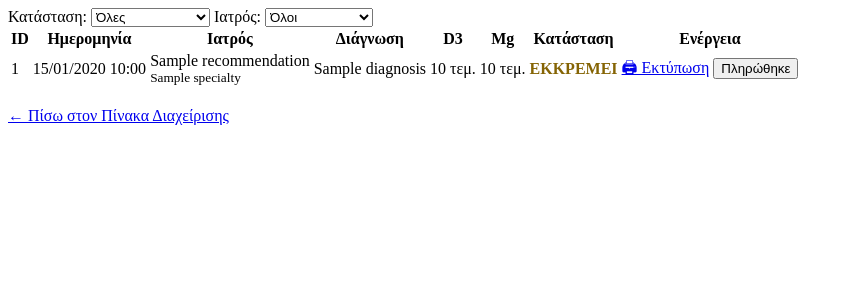
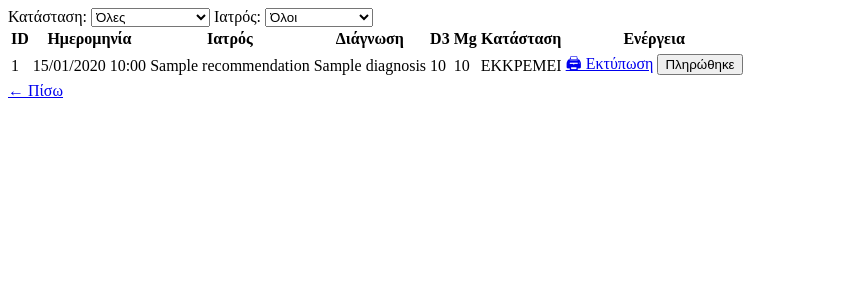
Before and after one commit to dzampoulis-dot/Dynamic-Cells, a Flask app: page /admin/recommendations in a window 1280 px wide. Shown: the top 300 px of the page, without its empty margins (0-853 px from the left). Run offline with Flask 3, Linux system fonts and the light colour scheme; the visitor is signed in with stand-in values (Sample User, id 1); a database or web service that is not in the repository returns one stand-in record (values such as "Sample title"); some libraries are stand-ins or nearby versions.

Commit message:
Update admin_recs.html

```diff
--- a/templates/admin_recs.html
+++ b/templates/admin_recs.html
@@ -6,7 +6,6 @@
             <option value="pending" {% if status_filter == 'pending' %}selected{% endif %}>Εκκρεμείς</option>
             <option value="paid" {% if status_filter == 'paid' %}selected{% endif %}>Εκκαθαρισμένες</option>
         </select>
-
         <label>Ιατρός: </label>
         <select name="doctor_id" onchange="this.form.submit()">
             <option value="all">Όλοι</option>
@@ -32,45 +31,24 @@
     </thead>
     <tbody>
         {% for rec in recommendations %}
-        <tr class="{% if rec.status == 'pending' %}status-pending{% else %}status-paid{% endif %}">
+        <tr>
             <td>{{ rec.id }}</td>
+            <td>{{ rec.created_at.strftime('%d/%m/%Y %H:%M') if rec.created_at else '-' }}</td>
+            <td>{{ rec.doctor_name or '-' }}</td>
+            <td>{{ rec.diagnosis or '-' }}</td>
+            <td>{{ rec.d3_qty or 0 }}</td>
+            <td>{{ rec.magnesium_qty or 0 }}</td>
+            <td>{{ 'ΕΚΚΡΕΜΕΙ' if rec.status == 'pending' else 'ΕΚΚΑΘΑΡΙΣΤΗΚΕ' }}</td>
             <td>
-                {{ rec.created_at.strftime('%d/%m/%Y %H:%M') if rec.created_at is not none else '-' }}
-            </td>
-            <td>
-                {{ rec.doctor_name or '-' }}<br>
-                <small>{{ rec.specialty or '' }}</small>
-            </td>
-            <td>{{ rec.diagnosis or '-' }}</td>
-            <td>{{ rec.d3_qty or 0 }} τεμ.</td>
-            <td>{{ rec.magnesium_qty or 0 }} τεμ.</td>
-            <td>
-                {% if rec.status == 'pending' %}
-                    <span style="color: #856404; font-weight: bold;">ΕΚΚΡΕΜΕΙ</span>
-                {% else %}
-                    <span style="color: #155724; font-weight: bold;">ΕΚΚΑΘΑΡΙΣΤΗΚΕ</span>
-                {% endif %}
-            </td>
-            <td>
-                <a href="/admin/print/{{ rec.id }}" target="_blank" class="btn btn-print">🖨 Εκτύπωση</a>
+                <a href="/admin/print/{{ rec.id }}" target="_blank">🖨 Εκτύπωση</a>
                 {% if rec.status == 'pending' %}
                 <form method="POST" action="/admin/update_status/{{ rec.id }}/paid" style="display: inline;">
-                    <button type="submit" class="btn btn-paid">Πληρώθηκε</button>
-                </form>
-                {% else %}
-                <form method="POST" action="/admin/update_status/{{ rec.id }}/pending" style="display: inline;">
-                    <button type="submit" class="btn btn-pending">Ακύρωση</button>
+                    <button type="submit">Πληρώθηκε</button>
                 </form>
                 {% endif %}
             </td>
         </tr>
-        {% else %}
-        <tr>
-            <td colspan="8" class="empty">Δεν βρέθηκαν συνταγές με αυτά τα φίλτρα.</td>
-        </tr>
         {% endfor %}
     </tbody>
 </table>
-
-<br>
-<a href="/admin" class="link">← Πίσω στον Πίνακα Διαχείρισης</a>
+<a href="/admin">← Πίσω</a>
```
